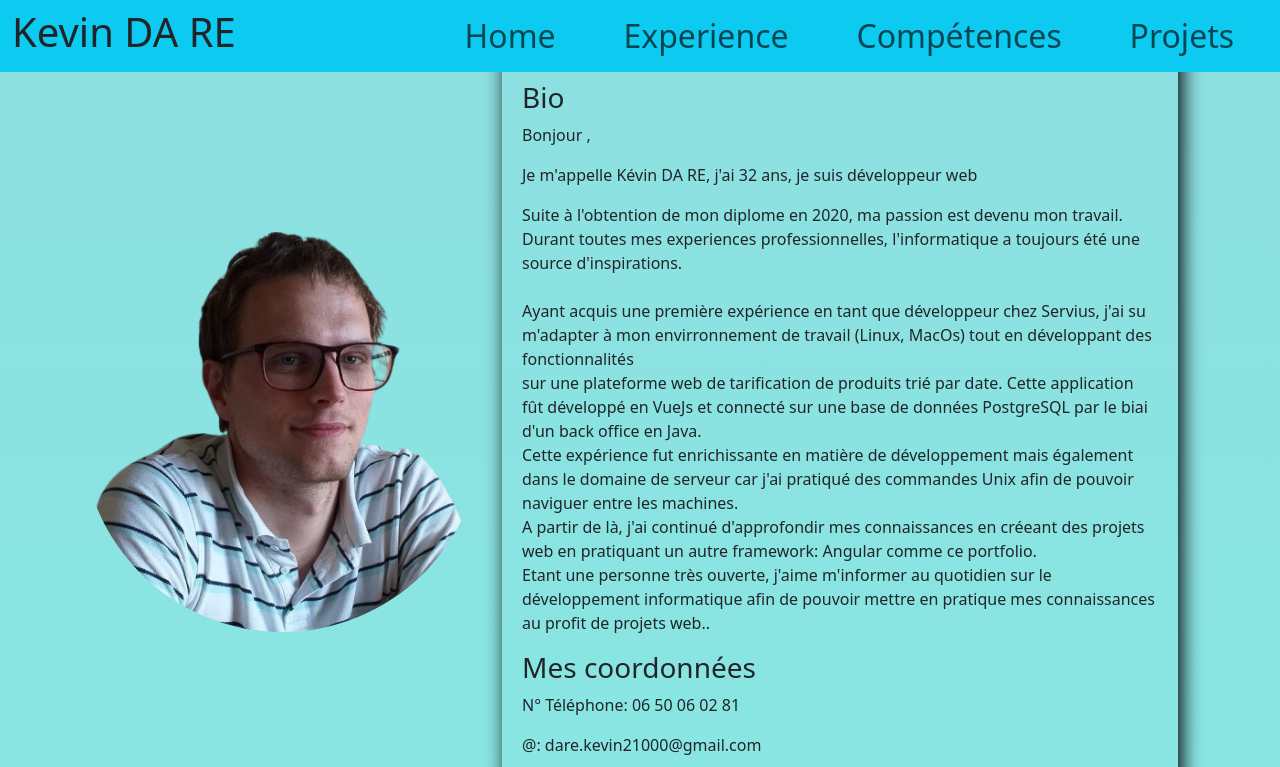
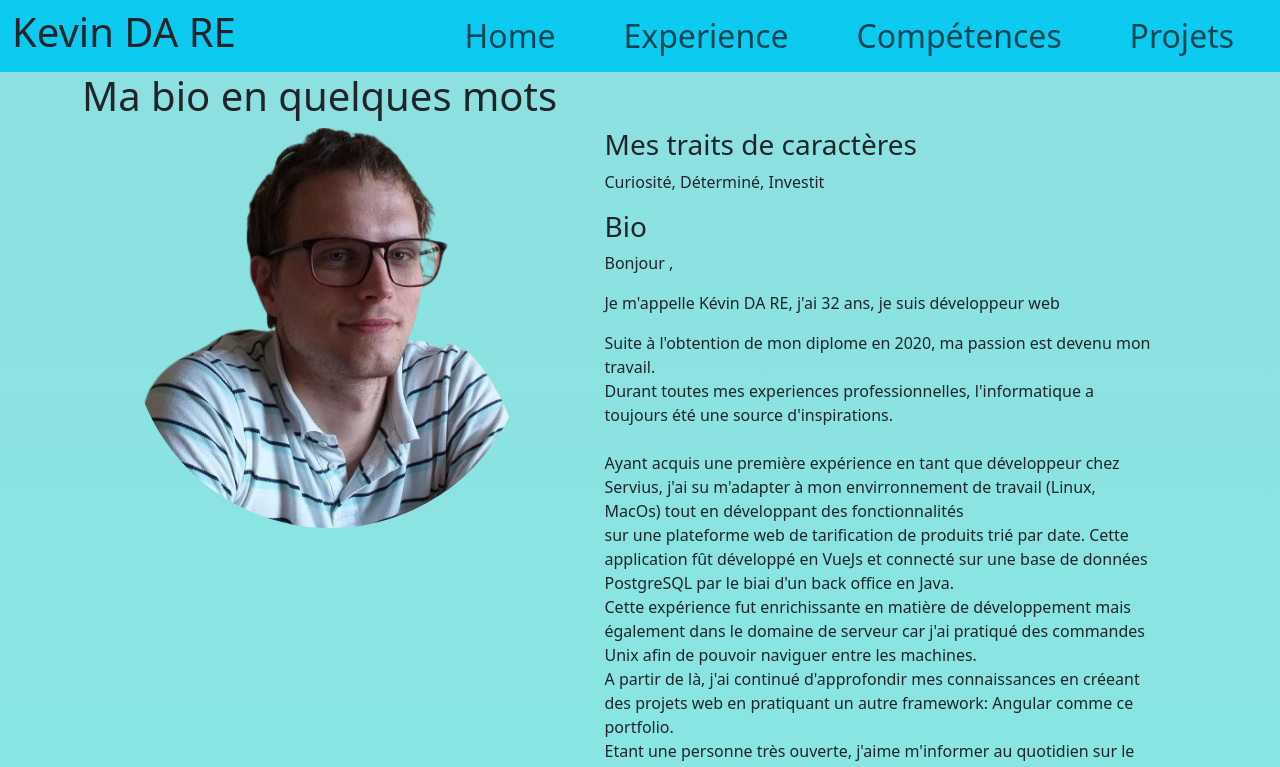
Before and after one commit to Kevin-DA-RE/Portfolio-by-Angular, an Angular app: page / in a window 1280 px wide. Shown: the top 767 px of the page. Built offline with nearby package versions, Linux system fonts and the light colour scheme.

Commit message:
Mise en forme part 1

```diff
--- a/src/app/biographie/biographie.component.html
+++ b/src/app/biographie/biographie.component.html
@@ -1,9 +1,11 @@
 
-<div class="card-bio" id="bio">
-    <div>
+<div id="bio">
+    <h1>Ma bio en quelques mots</h1>
+    <div class="row justify-content-around">
+        <div class="col-4">
             <img class="logo-perso" src="../../assets/moi.png" alt="">
         </div>
-    <div class="card-desc">
+        <div class="col-6">
             <h3>Mes traits de caractères</h3>
             <p [innerHTML]="bio.caractere"></p>
             <h3>Bio</h3>
@@ -28,3 +30,4 @@
             </div>
         </div>
     </div>
+</div>
--- a/src/app/experience-list/experience-list.component.html
+++ b/src/app/experience-list/experience-list.component.html
@@ -1 +1,3 @@
-<app-experience *ngFor="let exp of experience"  [expComp]="exp"></app-experience>
+<div id="exp-list">
+    <app-experience *ngFor="let exp of experience"  [expComp]="exp"></app-experience>
+</div>
--- a/src/app/projet-list/projet-list.component.html
+++ b/src/app/projet-list/projet-list.component.html
@@ -1,5 +1,5 @@
 <!--<app-projet *ngFor="let proj of projet" [projComp]="proj"></app-projet>-->
-<div>
+<div id="proj-list">
     <h1>Projet Angular</h1>
     <app-projet *ngFor="let proj of projAngular" [projComp]="proj"></app-projet>
     <h1>Projet Vue Js</h1>
--- a/src/app/projet-list/projet-list.component.ts
+++ b/src/app/projet-list/projet-list.component.ts
@@ -8,7 +8,6 @@ import { dataService } from '../services/data-services';
   styleUrls: ['./projet-list.component.scss']
 })
 export class ProjetListComponent implements OnInit{
-  projet!: Projet[];
   projAngular!: Projet[];
   projVue!: Projet[];
   projPHP!: Projet[];
@@ -19,8 +18,6 @@ export class ProjetListComponent implements OnInit{
   constructor(private projetService: dataService){}
 
   ngOnInit(){
-    this.projet = this.projetService.getAllProjetService();
-
     this.projAngular = this.projetService.getAllProjetByAngular();
     this.projVue = this.projetService.getAllProjetByVue();
     this.projPHP = this.projetService.getAllProjetByPHP();
--- a/src/styles.scss
+++ b/src/styles.scss
@@ -5,3 +5,9 @@ body{
     background: rgb(34,193,195);
     background: linear-gradient(180deg, rgba(34,193,195,0.5130427170868348) 0%, rgba(45,253,219,0.6446953781512605) 100%);
 }
+
+header {
+}
+
+#bio, #exp-list, #competence, #proj-list {
+}
```
Lines whose indentation alone changed are shown as unchanged.
